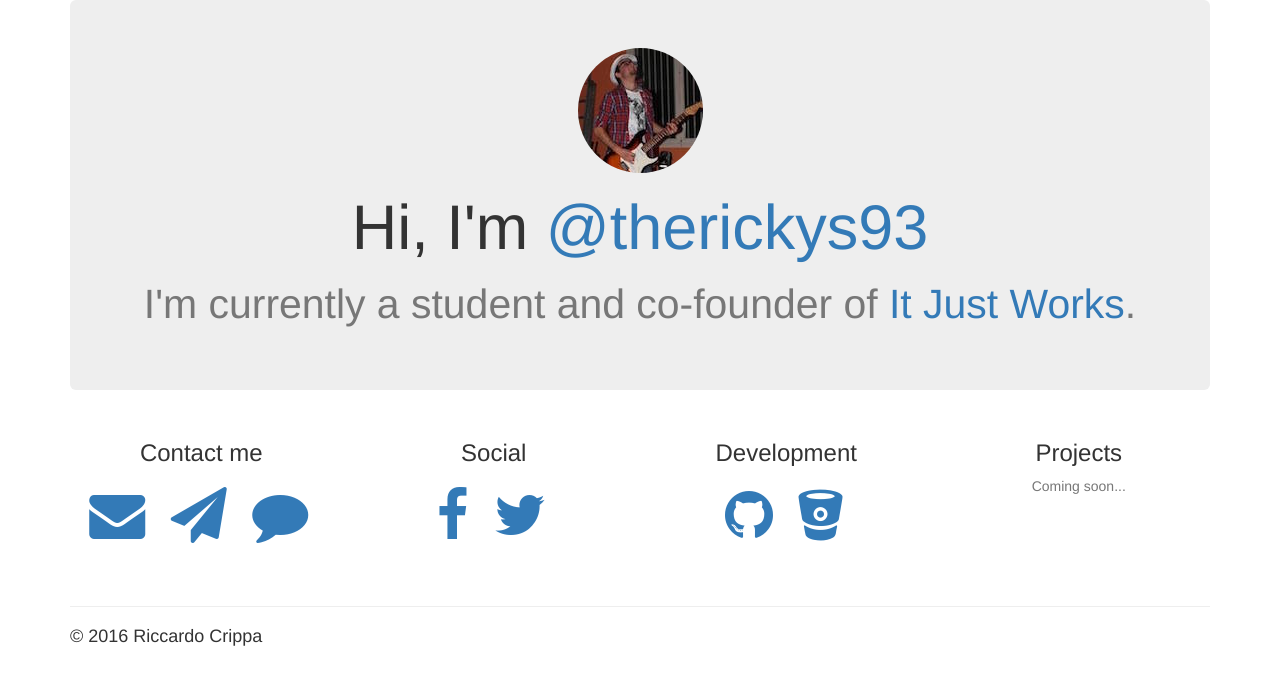
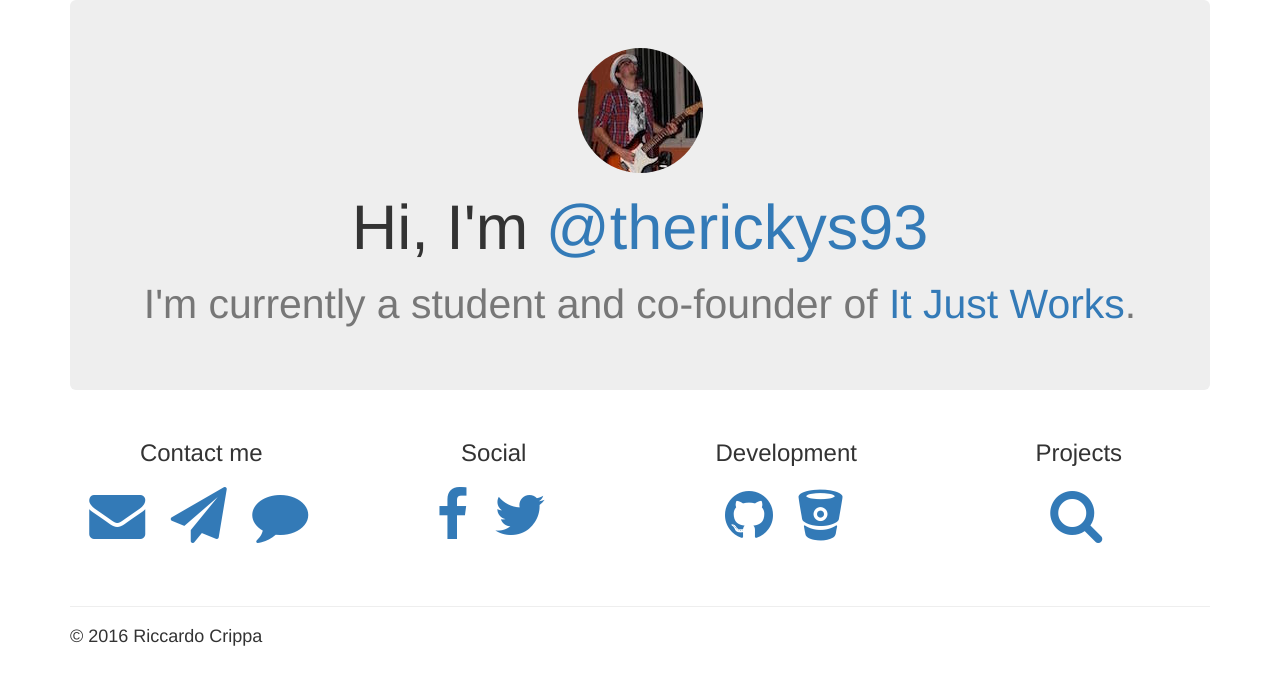
Before and after one commit to therickys93/therickys93.github.io, a website: page index.html in a window 1280 px wide. Drawn offline with Linux system fonts and the light colour scheme; files whose address does not match are found by name.

Commit message:
added the search link

```diff
--- a/index.html
+++ b/index.html
@@ -66,8 +66,11 @@
                 <div class="col-md-3">
                     <span class="">
                         <h3 class="section-heading">Projects</h3>
-                        <p class="text-muted">Coming soon...</p>
                     </span>
+                    <ul class="list-inline social-buttons fa-4x">
+                        <li><a href="https://therickys93.github.io/search"><i class="fa fa-search"></i></a></li>
+                        </li>
+                    </ul>
                 </div>
             </div>
             <br /><hr />
```
